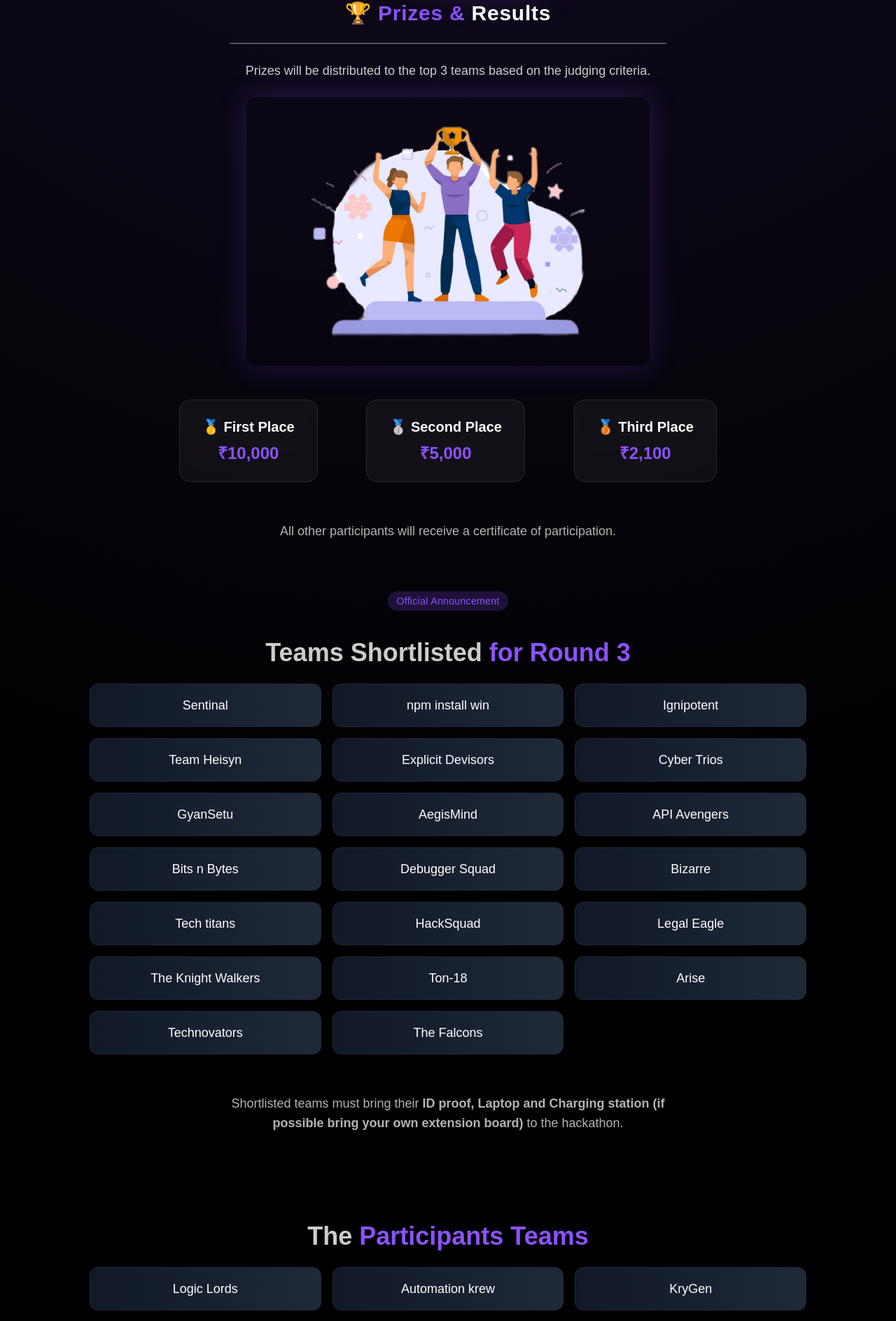
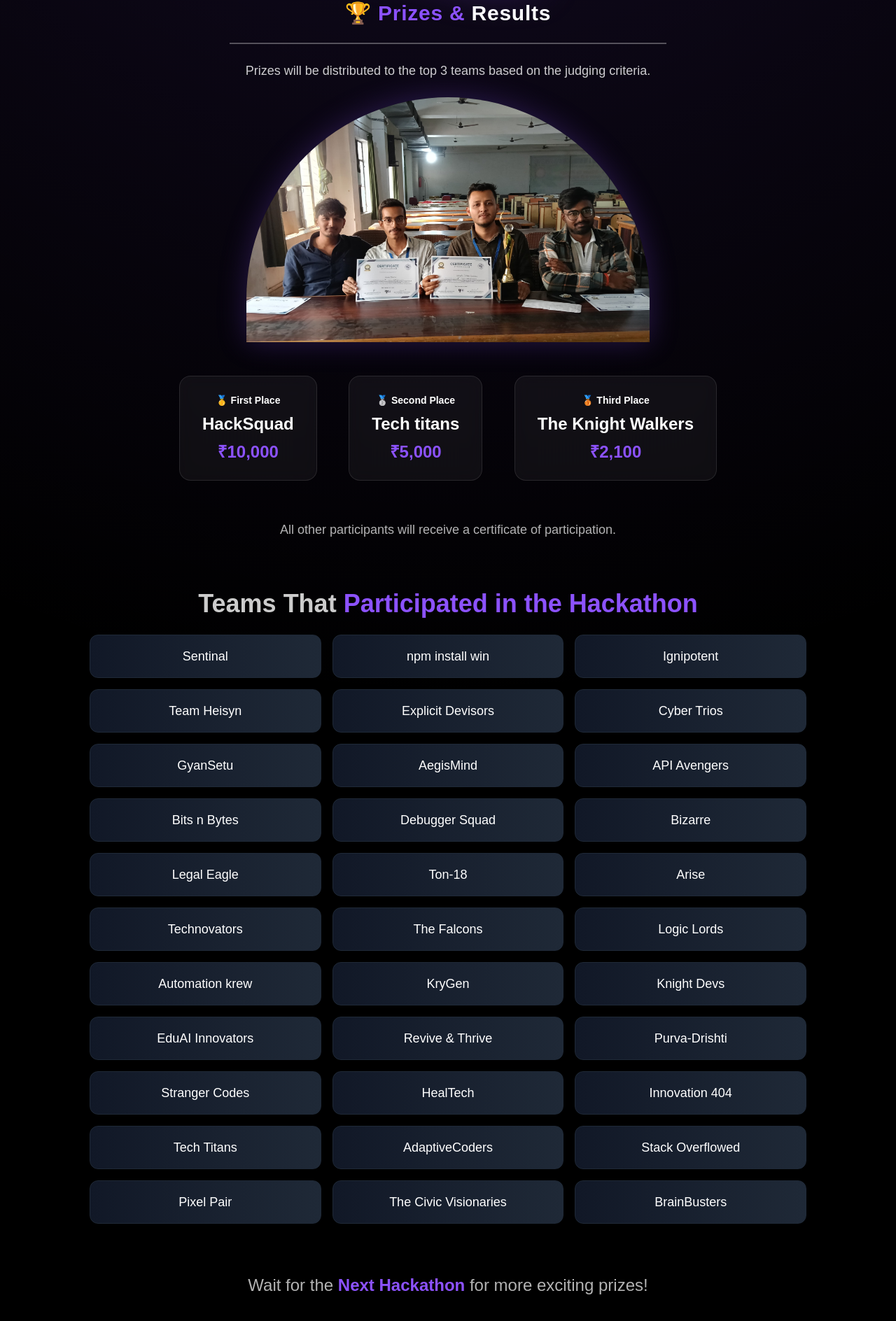
Before and after one commit to RajAdityaCoder/Yukti-hackathon, a React (Create React App) app: page /prizes in a window 1280 px wide. Shown: the part 765-2653 px from the top of the page at 70% size. Built offline with nearby package versions, Linux system fonts and the light colour scheme.

Commit message:
final commit event over

```diff
--- a/src/pages/prizes.js
+++ b/src/pages/prizes.js
@@ -1,6 +1,6 @@
 import React from "react";
 import logo from "../assets/website/InShot_20260204_142320853.png";
-import prize from "../assets/website/InShot_20260204_145801391.png";
+import prize from "../assets/website/Winners.jpeg";
 
 const Prizes = () => {
   const shortlistedTeams = [
@@ -16,10 +16,7 @@ const Prizes = () => {
     { name: "Bits n Bytes" },
     { name: "Debugger Squad" },
     { name: "Bizarre" },
-    { name: "Tech titans" },
-    { name: "HackSquad" },
     { name: "Legal Eagle" },
-    { name: "The Knight Walkers" },
     { name: "Ton-18" },
     { name: "Arise" },
     { name: "Technovators" },
@@ -63,15 +60,19 @@ const Prizes = () => {
         <img
           src={prize}
           alt="Prizes"
-          className="w-full max-w-md lg:max-w-xl h-auto rounded-xl
+          className="w-full max-w-md lg:max-w-xl rounded-t-full
                      shadow-[0_0_40px_rgba(140,82,255,0.25)]
-                     hover:scale-105 transition-all duration-500"
+                     hover:scale-105 transition-all duration-500 object-cover h-[350px] object-top"
         />
         <div className="flex flex-col lg:flex-row justify-between items-center w-full max-w-3xl gap-6 mt-6 overflow-x-hidden">
           {[
-            { title: "🥇 First Place", amount: "₹10,000" },
-            { title: "🥈 Second Place", amount: "₹5,000" },
-            { title: "🥉 Third Place", amount: "₹2,100" },
+            { title: "🥇 First Place", name: "HackSquad", amount: "₹10,000" },
+            { title: "🥈 Second Place", name: "Tech titans", amount: "₹5,000" },
+            {
+              title: "🥉 Third Place",
+              name: "The Knight Walkers",
+              amount: "₹2,100",
+            },
           ].map((item, i) => (
             <div
               key={i}
@@ -80,7 +81,8 @@ const Prizes = () => {
                          hover:border-[#8c52ff] hover:shadow-[0_0_25px_rgba(140,82,255,0.4)]
                          hover:-translate-y-2 transition-all duration-300"
             >
-              <p className="text-white text-xl font-bold">{item.title}</p>
+              <p className="text-white text-sm font-bold">{item.title}</p>
+              <p className="text-white text-2xl font-bold">{item.name}</p>
               <p className="text-[#8c52ff] text-2xl font-extrabold">
                 {item.amount}
               </p>
@@ -92,18 +94,16 @@ const Prizes = () => {
         </p>
         {shortlistedTeams.length > 0 && (
           <div className="flex flex-col items-center gap-10 mt-12 px-4 w-full overflow-x-hidden">
-            <span className="bg-[#8c52ff]/20 text-[#8c52ff] px-3 py-1 rounded-full text-sm tracking-wide">
-              Official Announcement
-            </span>
-
             <div className="flex flex-col items-center gap-6 w-full">
               <p className="text-white/80 text-center font-semibold text-xl sm:text-2xl lg:text-4xl">
-                Teams Shortlisted{" "}
-                <span className="text-[#8c52ff] font-bold">for Round 3</span>
+                Teams That{" "}
+                <span className="text-[#8c52ff] font-bold">
+                  Participated in the Hackathon
+                </span>
               </p>
 
               <div className="w-full max-w-5xl grid grid-cols-1 sm:grid-cols-2 lg:grid-cols-3 gap-4">
-                {shortlistedTeams.slice(0, 20).map((team, index) => (
+                {shortlistedTeams.slice(0, 33).map((team, index) => (
                   <div
                     key={index}
                     className="relative overflow-hidden bg-gradient-to-r from-gray-900 to-gray-800 border border-gray-800 rounded-xl px-5 py-4 text-center text-white text-base sm:text-lg transition-all duration-300 hover:border-[#8c52ff] hover:shadow-[0_0_20px_rgba(140,82,255,0.35)]"
@@ -121,47 +121,11 @@ const Prizes = () => {
                 ))}
               </div>
             </div>
-
-            <div className="text-white/70 text-lg text-center mt-4 max-w-2xl">
-              Shortlisted teams must bring their{" "}
-              <span className="font-bold">
-                ID proof, Laptop and Charging station (if possible bring your
-                own extension board)
-              </span>{" "}
-              to the hackathon.
-            </div>
-
-            <br />
-            <br />
-            {shortlistedTeams.length > 20 && (
-              <div className="flex flex-col items-center gap-6 w-full">
-                <p className="text-white/80 text-center font-semibold text-xl sm:text-2xl lg:text-4xl">
-                  The{" "}
-                  <span className="text-[#8c52ff] font-bold">
-                    Participants Teams
-                  </span>
-                </p>
-
-                <div className="w-full max-w-5xl grid grid-cols-1 sm:grid-cols-2 lg:grid-cols-3 gap-4">
-                  {shortlistedTeams.slice(20).map((team, index) => (
-                    <div
-                      key={index}
-                      className="relative overflow-hidden bg-gradient-to-r from-gray-900 to-gray-800 border border-gray-800 rounded-xl px-5 py-4 text-center text-white text-base sm:text-lg transition-all duration-300 hover:border-[#8c52ff] hover:shadow-[0_0_20px_rgba(140,82,255,0.35)]"
-                    >
-                      <span className="absolute inset-0 opacity-0 hover:opacity-100 transition bg-gradient-to-r from-transparent via-[#8c52ff]/20 to-transparent" />
-
-                      {team.rank && (
-                        <span className="absolute top-2 right-2 text-xs bg-white/10 px-2 py-1 rounded-md">
-                          #{team.rank}
-                        </span>
-                      )}
-
-                      <span className="relative z-10">{team.name}</span>
-                    </div>
-                  ))}
-                </div>
-              </div>
-            )}
+            <p className="text-white/70 text-2xl text-center mt-8">
+              Wait for the{" "}
+              <span className="text-[#8c52ff] font-bold">Next Hackathon</span>{" "}
+              for more exciting prizes!
+            </p>
           </div>
         )}
         ;
```
Also changed, not shown: src/assets/website/Winners.jpeg (added).
